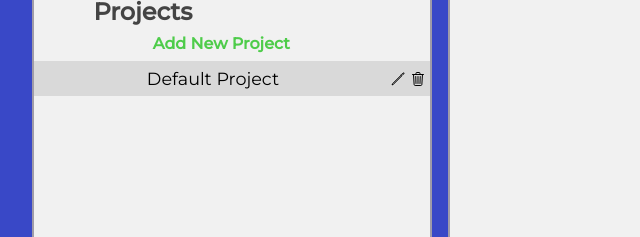
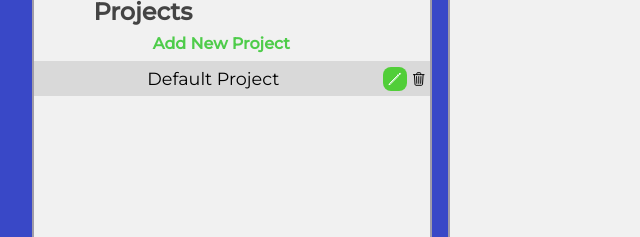
Before and after one commit to Romte1/todo-list, a website built with webpack: page src/index.html in a window 1280 px wide. In both pictures the pointer is over the element 398 px from the left and 351 px from the top of the page. Shown: the part 273-510 px from the top of the page, 0-640 px from the left. Built offline with nearby package versions, Linux system fonts and the light colour scheme.

Commit message:
More changes to the styling of the nav section

```diff
--- a/src/index.html
+++ b/src/index.html
@@ -24,7 +24,13 @@
     </footer>
 
     <!-- code for icons (from ionic.io) -->
+
     <script type="module" src="https://unpkg.com/ionicons@7.1.0/dist/ionicons/ionicons.esm.js"></script>
     <script nomodule src="https://unpkg.com/ionicons@7.1.0/dist/ionicons/ionicons.js"></script>
+
+    <script type="module" src="https://unpkg.com/ionicons@7.1.0/dist/ionicons/ionicons.esm.js"></script>
+    <script nomodule src="https://unpkg.com/ionicons@7.1.0/dist/ionicons/ionicons.js"></script>
+
+
 </body>
 </html>
--- a/src/styles.css
+++ b/src/styles.css
@@ -130,6 +130,17 @@
         }
       }
 
+      .edit-project {
+        padding:4px;
+
+        &:hover {
+          background-color: rgb(81, 206, 56);
+          border-radius: 8px;
+          color:white;
+          transition: 0.2s;
+        }
+      }
+
     }
   }
 
```
